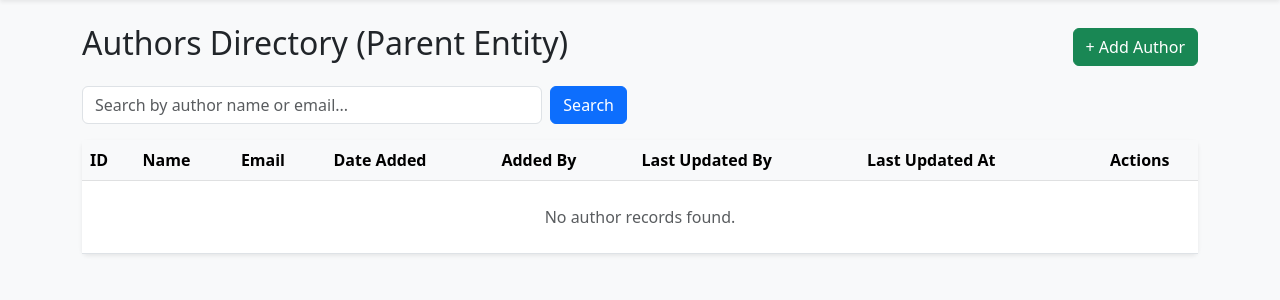
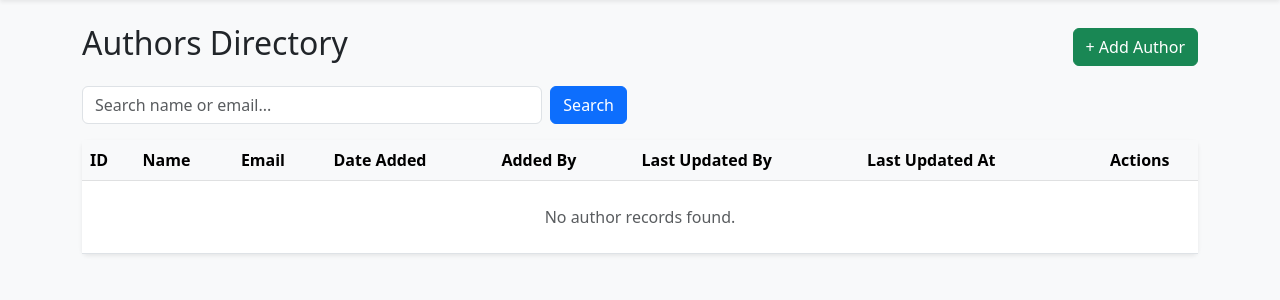
Before and after one commit to Migs070/THE-BETTER-SITE, a PHP site: page /author/index.php in a window 1280 px wide. Shown: the part 56-356 px from the top of the page. Run offline with PHP 8.4, Linux system fonts and the light colour scheme; the visitor is signed in with stand-in values (Sample User, id 1); data that the repository does not hold is empty.

Commit message:
Refactor author index page for consistency and clarity

```diff
--- a/author/index.php
+++ b/author/index.php
@@ -3,14 +3,15 @@ require_once '../security.php';
 require_once '../config/database.php';
 
 if (!isset($_SESSION['user_id'])) {
-    header("Location: ../login.php");
+    header('Location: ../login.php');
     exit;
 }
 
 if (isset($_GET['delete_id'])) {
-    $stmt = $pdo->prepare("DELETE FROM authors WHERE author_id = ?");
+    $stmt = $pdo->prepare('DELETE FROM authors WHERE author_id = ?');
     $stmt->execute([(int)$_GET['delete_id']]);
-    header("Location: index.php");
+
+    header('Location: index.php');
     exit;
 }
 
@@ -30,32 +31,39 @@ if ($search !== '') {
                  OR authors.email LIKE ?";
 }
 
-$sql .= " ORDER BY author_id DESC";
+$sql .= ' ORDER BY author_id DESC';
 
 $stmt = $pdo->prepare($sql);
+
 if ($search !== '') {
-    $param = "%$search%";
+    $param = '%' . $search . '%';
     $stmt->execute([$param, $param, $param, $param]);
 } else {
     $stmt->execute();
 }
+
 $authors = $stmt->fetchAll();
 ?>
 <!DOCTYPE html>
 <html lang="en">
 <head>
     <meta charset="UTF-8">
-    <title>Authors List</title>
-    <link href="https://cdn.jsdelivr.net/npm/bootstrap@5.3.0/dist/css/bootstrap.min.css" rel="stylesheet">
+    <meta name="viewport" content="width=device-width, initial-scale=1">
+    <title>Authors Directory</title>
+    <link href="https://cdn.jsdelivr.net/npm/bootstrap@5.3.0/dist/css/bootstrap.min.css"
+          rel="stylesheet">
 </head>
 <body class="bg-light">
 <nav class="navbar navbar-expand-lg navbar-dark bg-primary shadow-sm mb-4">
     <div class="container">
         <a class="navbar-brand fw-bold" href="../index.php">📚 Publishing System</a>
+
         <div class="navbar-nav ms-auto align-items-center">
             <a class="nav-link active me-2" href="index.php">Authors</a>
             <a class="nav-link me-3" href="../books/index.php">Books</a>
-                <span class="text-white me-3">User: <strong><?= escape_xss($_SESSION['username']) ?></strong></span>
+            <span class="text-white me-3">
+                User: <strong><?= escape_xss($_SESSION['username']) ?></strong>
+            </span>
             <a class="btn btn-sm btn-outline-light" href="../logout.php">Logout</a>
         </div>
     </div>
@@ -63,14 +71,17 @@ $authors = $stmt->fetchAll();
 
 <div class="container">
     <div class="d-flex justify-content-between align-items-center mb-3">
-            <h2>Authors Directory (Parent Entity)</h2>
+        <h2>Authors Directory</h2>
         <a href="create.php" class="btn btn-success">+ Add Author</a>
     </div>
 
-        <!-- Search Form -->
     <form method="GET" class="row g-2 mb-3">
         <div class="col-md-5">
-                <input type="text" name="search" class="form-control" placeholder="Search by author name or email..." value="<?= escape_xss($search) ?>">
+            <input type="text"
+                   name="search"
+                   class="form-control"
+                   placeholder="Search name or email..."
+                   value="<?= escape_xss($search) ?>">
         </div>
         <div class="col-auto">
             <button type="submit" class="btn btn-primary">Search</button>
@@ -98,21 +109,50 @@ $authors = $stmt->fetchAll();
                 <tbody>
                     <?php if (empty($authors)): ?>
                         <tr>
-                                <td colspan="8" class="text-center py-4 text-muted">No author records found.</td>
+                            <td colspan="8" class="text-center py-4 text-muted">
+                                No author records found.
+                            </td>
                         </tr>
                     <?php else: ?>
                         <?php foreach ($authors as $author): ?>
                             <tr>
-                                <td>#<?= escape_xss($author['author_id']) ?></td>
-                                <td><?= escape_xss($author['first_name'] . ' ' . $author['last_name']) ?></td>
+                                <td>#<?= (int)$author['author_id'] ?></td>
+                                <td>
+                                    <?= escape_xss(
+                                        $author['first_name'] . ' ' . $author['last_name']
+                                    ) ?>
+                                </td>
                                 <td><?= escape_xss($author['email']) ?></td>
-                                <td><small class="text-muted"><?= escape_xss($author['date_added'] ?? 'N/A') ?></small></td>
-                                <td><span class="badge bg-info text-dark"><?= escape_xss($author['added_by_user']) ?></span></td>
-                                <td><span class="badge bg-warning text-dark"><?= escape_xss($author['updated_by_user'] ?? 'N/A') ?></span></td>
-                                <td><small class="text-muted"><?= escape_xss($author['last_updated'] ?? 'Not yet updated') ?></small></td>
+                                <td>
+                                    <small class="text-muted">
+                                        <?= escape_xss($author['date_added'] ?? 'N/A') ?>
+                                    </small>
+                                </td>
+                                <td>
+                                    <span class="badge bg-info text-dark">
+                                        <?= escape_xss($author['added_by_user'] ?? 'N/A') ?>
+                                    </span>
+                                </td>
+                                <td>
+                                    <span class="badge bg-warning text-dark">
+                                        <?= escape_xss($author['updated_by_user'] ?? 'N/A') ?>
+                                    </span>
+                                </td>
+                                <td>
+                                    <small class="text-muted">
+                                        <?= escape_xss($author['last_updated'] ?? 'Not yet updated') ?>
+                                    </small>
+                                </td>
                                 <td class="text-center">
-                                    <a href="edit.php?id=<?= escape_xss($author['author_id']) ?>" class="btn btn-sm btn-outline-primary">Edit</a>
-                                    <a href="index.php?delete_id=<?= escape_xss($author['author_id']) ?>" onclick="return confirm('Delete author and books?')" class="btn btn-sm btn-outline-danger">Delete</a>
+                                    <a href="edit.php?id=<?= (int)$author['author_id'] ?>"
+                                       class="btn btn-sm btn-outline-primary">
+                                        Edit
+                                    </a>
+                                    <a href="index.php?delete_id=<?= (int)$author['author_id'] ?>"
+                                       class="btn btn-sm btn-outline-danger"
+                                       onclick="return confirm('Delete author and associated books?');">
+                                        Delete
+                                    </a>
                                 </td>
                             </tr>
                         <?php endforeach; ?>
```
Lines whose indentation alone changed are shown as unchanged.
